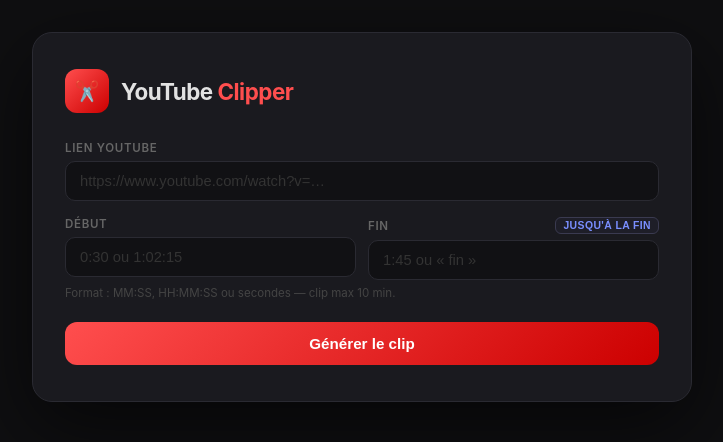
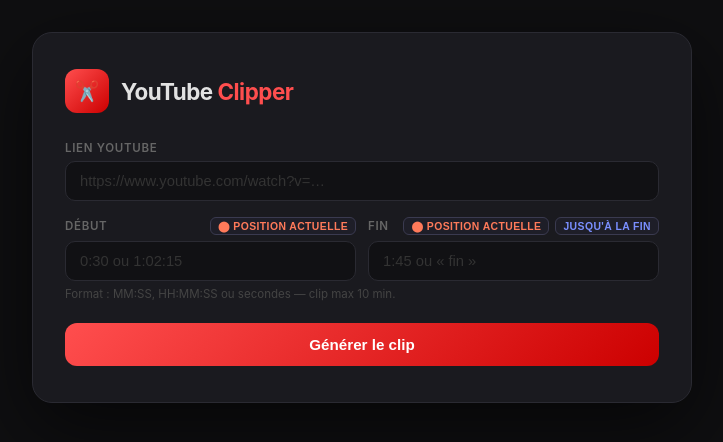
Before and after one commit to DoraNooo/Youtube_Clipper, a Flask app: page / in a window 1280 px wide. Shown: the top 442 px of the page, without its empty margins (278-1001 px from the left). Run offline with Flask 3, Linux system fonts and the light colour scheme.

Commit message:
1Am 28avr26

```diff
--- a/templates/index.html
+++ b/templates/index.html
@@ -177,6 +177,16 @@
     }
     #previewBtn:hover { background: #1e1e28; border-color: #ff4e4e; color: #ff4e4e; }
 
+    .mark-chip {
+      background: #1e1e28; border: 1px solid #3a3a50;
+      border-radius: 6px; color: #ff7a5a;
+      font-size: .65rem; font-weight: 600; letter-spacing: .04em;
+      padding: 2px 7px; cursor: pointer;
+      transition: background .15s, border-color .15s;
+      text-transform: uppercase;
+    }
+    .mark-chip:hover { background: #2a1a14; border-color: #ff4e4e; }
+
     .fin-chip {
       background: #1e1e28; border: 1px solid #3a3a50;
       border-radius: 6px; color: #7a8fff;
@@ -306,13 +316,19 @@
   <!-- Timecodes -->
   <div class="timecodes" style="margin-bottom:0">
     <div>
-      <label for="startInput">Début</label>
+      <label for="startInput" style="display:flex;align-items:center;justify-content:space-between;">
+        Début
+        <button type="button" class="mark-chip" onclick="markCurrent('start')" title="Utiliser la position actuelle de la vidéo">⬤ Position actuelle</button>
+      </label>
       <input type="text" id="startInput" placeholder="0:30 ou 1:02:15" />
     </div>
     <div>
       <label for="endInput" style="display:flex;align-items:center;justify-content:space-between;">
         Fin
-        <button type="button" class="fin-chip" onclick="setEndToFin()">jusqu'à la fin</button>
+        <span style="display:flex;gap:6px">
+          <button type="button" class="mark-chip" onclick="markCurrent('end')" title="Utiliser la position actuelle de la vidéo">⬤ Position actuelle</button>
+          <button type="button" class="fin-chip" onclick="setEndToFin()">jusqu'à la fin</button>
+        </span>
       </label>
       <input type="text" id="endInput" placeholder="1:45 ou « fin »" />
     </div>
@@ -614,6 +630,26 @@
   try { player.seekTo(t, true); } catch (_) {}
 }
 
+function markCurrent(which) {
+  if (!player || typeof player.getCurrentTime !== 'function') return;
+  try {
+    const t = Math.round(player.getCurrentTime());
+    if (which === 'start') {
+      const e = parseFloat(slEnd.value);
+      const s = Math.min(t, e - 1);
+      slStart.value = s;
+      document.getElementById('startInput').value = fmtTime(s);
+      updateTimelineUI();
+    } else {
+      const s = parseFloat(slStart.value);
+      const e = Math.max(t, s + 1);
+      slEnd.value = Math.min(e, videoDuration);
+      document.getElementById('endInput').value = fmtTime(parseFloat(slEnd.value));
+      updateTimelineUI();
+    }
+  } catch (_) {}
+}
+
 function setEndToFin() {
   document.getElementById('endInput').value = 'fin';
   if (videoDuration > 0) {
```
